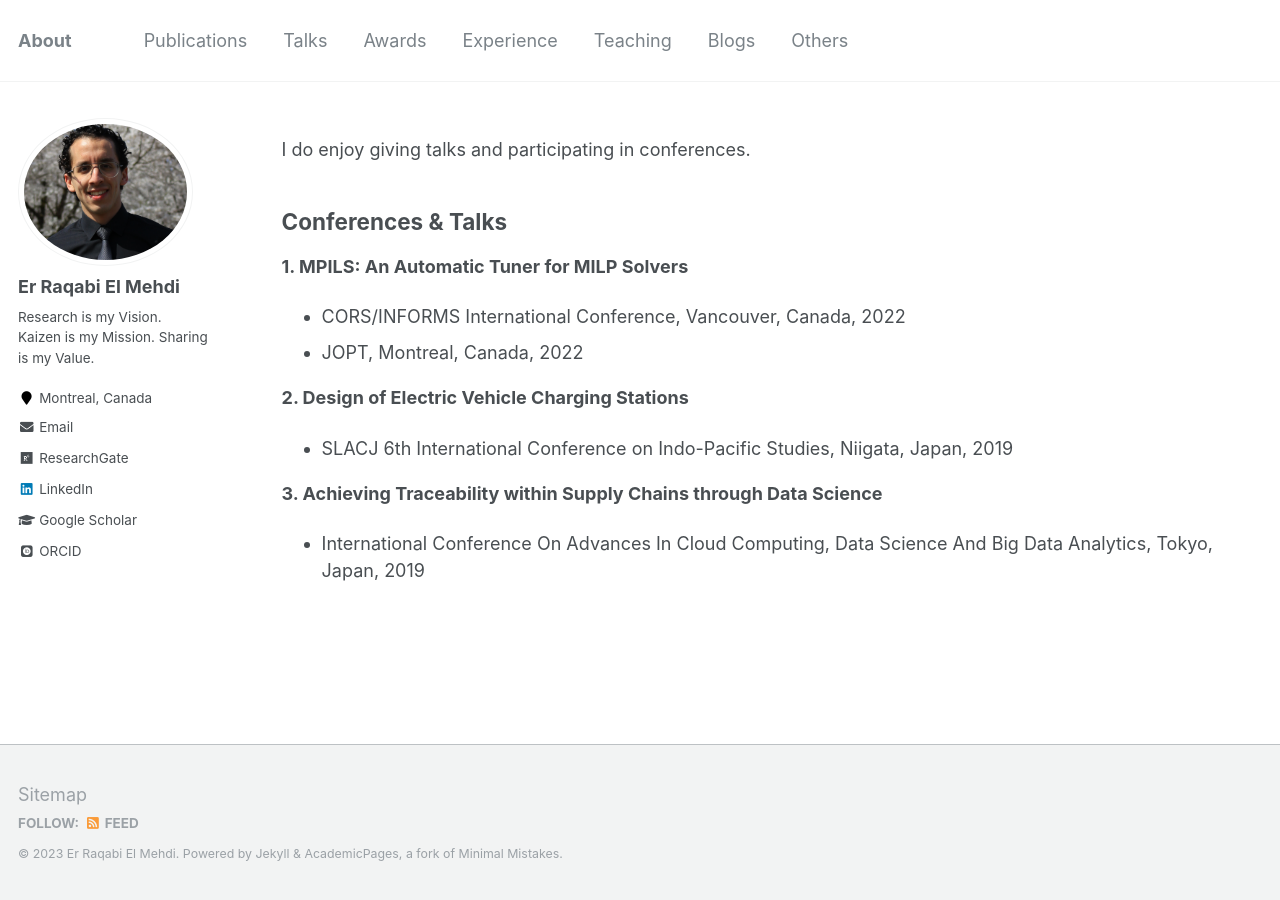
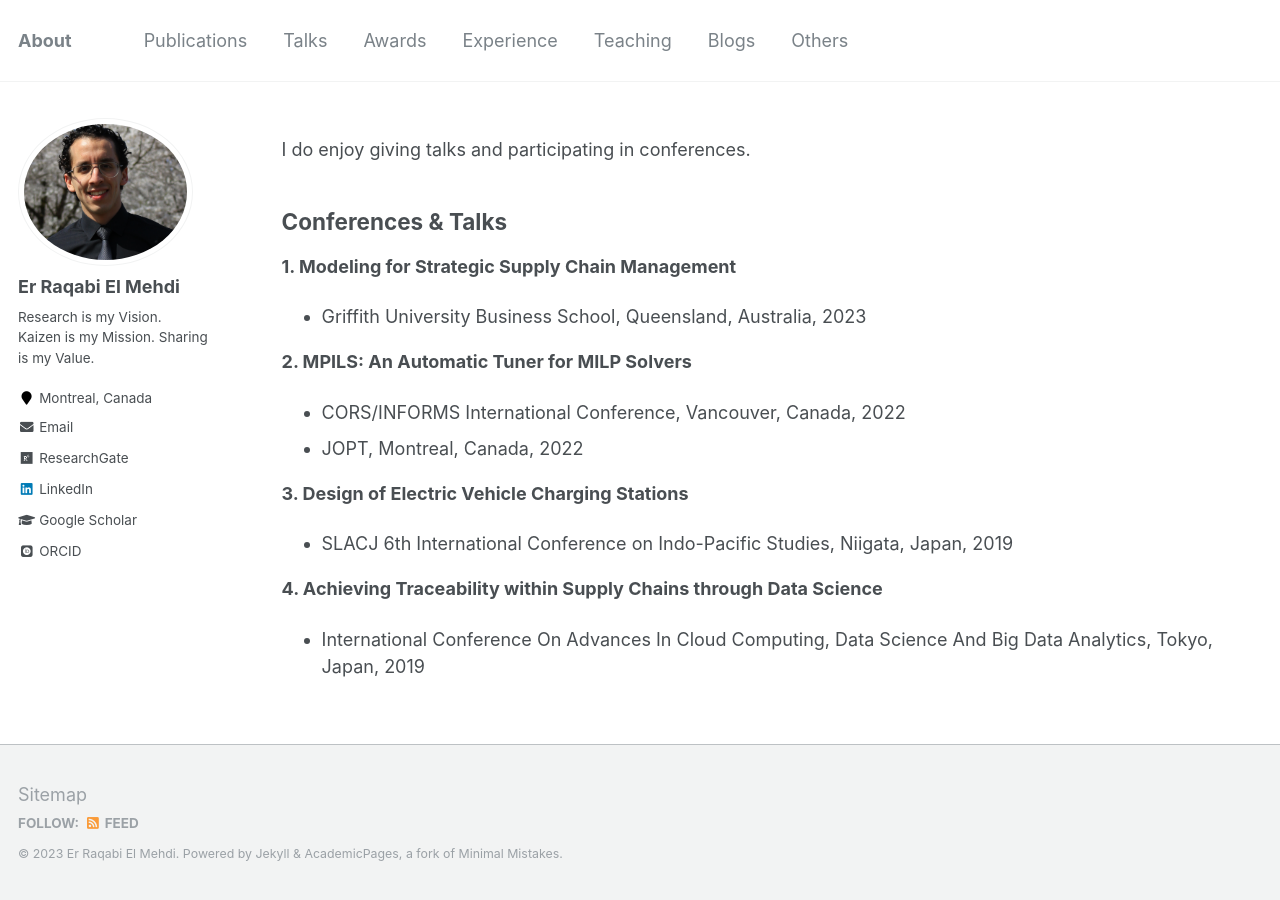
Before and after one commit to RqbMedi/rqbmedi.github.io, a Jekyll site: the page built from _pages/talks.md, in a window 1280 px wide. Built offline with Jekyll 4.4.1, drawn with Linux system fonts in a browser that asks for light colours; some web fonts are replaced.

Commit message:
Update talks.md

```diff
--- a/_pages/talks.md
+++ b/_pages/talks.md
@@ -10,12 +10,15 @@ I do enjoy giving talks and participating in conferences.
 Conferences & Talks
 ------
 
-**1. MPILS: An Automatic Tuner for MILP Solvers**
+**1. Modeling for Strategic Supply Chain Management**
+- Griffith University Business School, Queensland, Australia, 2023
+
+**2. MPILS: An Automatic Tuner for MILP Solvers**
  - CORS/INFORMS International Conference, Vancouver, Canada, 2022
  - JOPT, Montreal, Canada, 2022
 
- **2. Design of Electric Vehicle Charging Stations**
+**3. Design of Electric Vehicle Charging Stations**
  - SLACJ 6th International Conference on Indo-Pacific Studies, Niigata, Japan, 2019
 
- **3. Achieving Traceability within Supply Chains through Data Science**
+**4. Achieving Traceability within Supply Chains through Data Science**
  - International Conference On Advances In Cloud Computing, Data Science And Big Data Analytics, Tokyo, Japan, 2019
```
